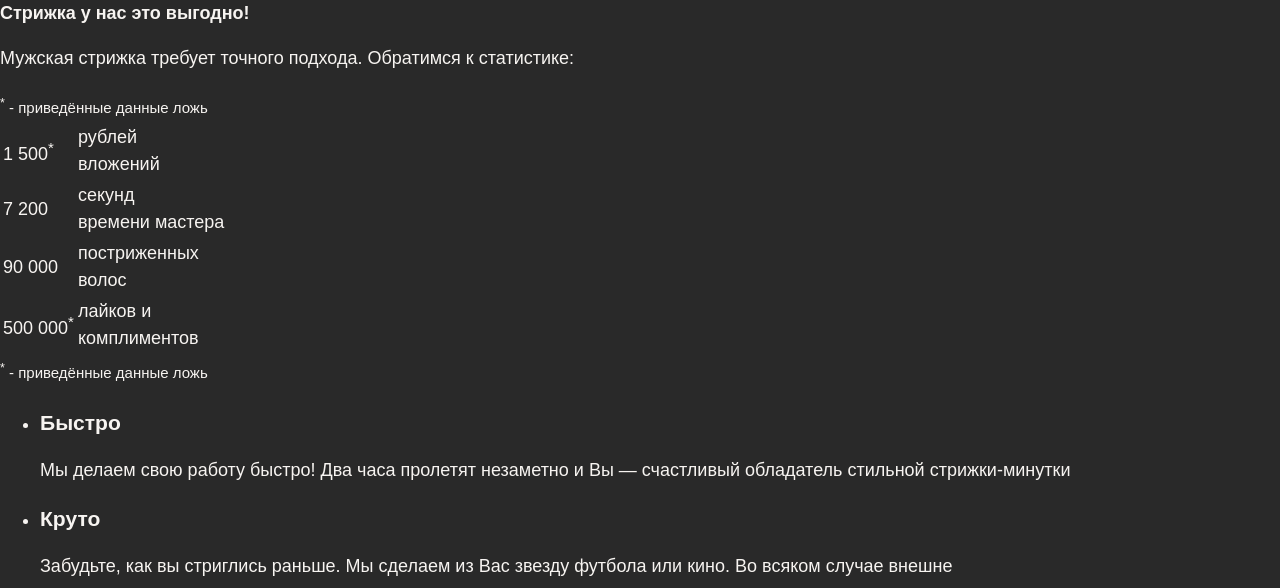
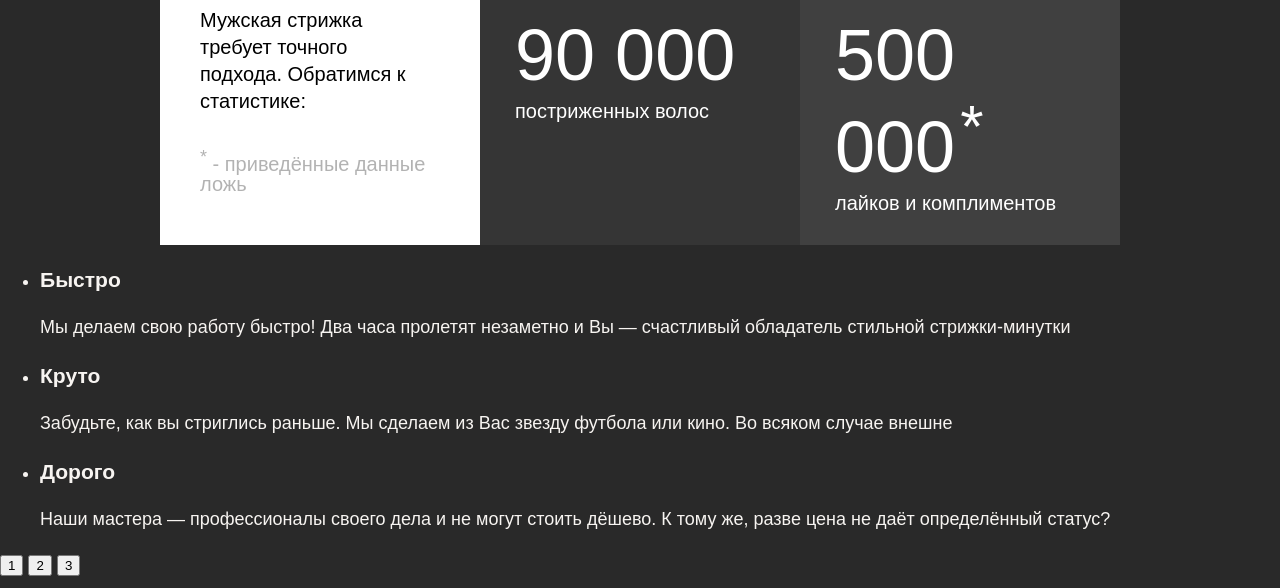
Before and after one commit to f4rral/barbershop-level-2, a website: page source/index.html in a window 1280 px wide. Shown: the part 797-1385 px from the top of the page. Drawn offline with nearby package versions, Linux system fonts and the light colour scheme; files that its build step writes are made by us from their sources.

Commit message:
Стилизация статистики

```diff
--- a/source/sass/blocks/stats.scss
+++ b/source/sass/blocks/stats.scss
@@ -4,14 +4,110 @@
 }
 
 .stats__header {
-  padding-top: 30px;
-  padding-right: 40px;
-  padding-bottom: 25px;
-  padding-left: 40px;
+  padding: 30px 40px 25px;
+
+  color: #000000;
+
+  background-color: #ffffff;
+}
+
+.stats__slogan {
+  display: block;
+  margin-bottom: 15px;
+
+  font-size: 30px;
+  line-height: 30px;
+  font-weight: bold;
+  text-align: center;
+  text-transform: uppercase;
+}
+
+.stats__intro {
+  margin: 0;
+
+  font-size: 20px;
+  line-height: 27px;
+  text-align: center;
+}
+
+.stats__legend {
+  display: block;
+
+  font-size: 20px;
+  line-height: 20px;
+}
+
+.stats__legend--bottom {
+  padding-left: 20px;
+  padding-bottom: 14px;
+
+  text-align: center;
+  color: rgba(255, 255, 255, 0.3);
+
+  background-color: $bg-darkgrey;
+}
+
+.stats__legend--top {
+  display: none;
+}
+
+.stats__legend sup {
+  top: -0.25em;
+
+  font-size: 90%;
 }
 
 .stats__list {
   width: 100%;
+
+  border-collapse: collapse;
+}
+
+.stats__list tr {
+  color: #ffffff;
+
+  background-color: #404040;
+
+  &:nth-child(2) {
+    background-color: #4e4e4e;
+  }
+
+  &:nth-child(3) {
+    background-color: #353535;
+  }
+
+  &:nth-child(4) {
+    background-color: #404040;
+  }
+}
+
+.stats__value,
+.stats__field {
+  width: 50%;
+  padding: 20px 20px 19px;
+
+  vertical-align: top;
+}
+
+.stats__value {
+  padding-right: 0;
+
+  font-size: 40px;
+  line-height: 40px;
+}
+
+.stats__value sup {
+  top: -0.35em;
+
+  margin-left: 5px;
+}
+
+.stats__field {
+  padding-left: 0;
+
+  font-size: 18px;
+  line-height: 18px;
+  text-align: right;
 }
 
 @media (min-width: $tablet-width) {
@@ -20,8 +116,86 @@
     margin-top: -185px;
   }
 
-  .stats__list {
+  .stats__header {
+    position: relative;
+
     display: flex;
+    flex-wrap: wrap;
+    justify-content: space-between;
+
+    &::before {
+      content: "";
+
+      position: absolute;
+      top: 27px;
+      left: -15px;
+
+      border: 15px solid transparent;
+      border-bottom-color: #ffffff;
+      transform: rotate(45deg);
+    }
+  }
+
+  .stats__slogan {
+    width: 240px;
+    margin-bottom: 18px;
+
+    font-size: 40px;
+    line-height: 40px;
+    text-align: left;
+    text-transform: none;
+  }
+
+  .stats__intro {
+    width: 210px;
+    margin-top: 5px;
+    padding-right: 47px;
+
+    text-align: left;
+  }
+
+  .stats__legend--top {
+    display: block;
+    width: 240px;
+
+    color: rgba(0, 0, 0, 0.3);
+  }
+
+  .stats__legend--bottom {
+    display: none;
+  }
+
+  .stats__list tbody {
+    display: flex;
+    flex-wrap: wrap;
+  }
+
+  .stats__list tr {
+    width: 250px;
+    padding: 25px 35px 28px;
+  }
+
+  .stats__list td {
+    display: block;
+    width: auto;
+    padding: 0;
+  }
+
+  .stats__value {
+    margin-bottom: 7px;
+
+    font-size: 72px;
+    line-height: 72px;
+  }
+
+  .stats__field {
+    font-size: 20px;
+    line-height: 27px;
+    text-align: left;
+  }
+
+  .stats__field br {
+    display: none;
   }
 }
 
@@ -29,11 +203,36 @@
   .stats {
     display: flex;
     width: 960px;
-    margin-top:-160px
+    margin-top:-180px
   }
 
   .stats__header {
+    display: block;
     width: 240px;
+
+    &::before {
+      top: 22px;
+    }
+  }
+
+  .stats__slogan {
+    width: auto;
+    margin-bottom: 42px;
+  }
+
+  .stats__intro {
+    width: auto;
+    margin-bottom: 32px;
+    padding-right: 30px;
+  }
+
+  .stats__legend--top {
+    width: auto;
+  }
+
+  .stats__list {
+    display: flex;
+    width: 640px;
   }
 
   .stats__list {
--- a/source/sass/global/global.scss
+++ b/source/sass/global/global.scss
@@ -20,9 +20,9 @@ img {
 .visually-hidden:not(:focus):not(:active) {
   position: relative;
 
-  width: 1px;
-  height: 1px;
-  margin: 1px;
+  width: 0;
+  height: 0;
+  margin: 0;
   border: 0;
   padding: 0;
 
--- a/source/sass/style.scss
+++ b/source/sass/style.scss
@@ -15,3 +15,4 @@
 @import "blocks/main-nav.scss";
 @import "blocks/site-list.scss";
 @import "blocks/user-list.scss";
+@import "blocks/stats.scss";
```
